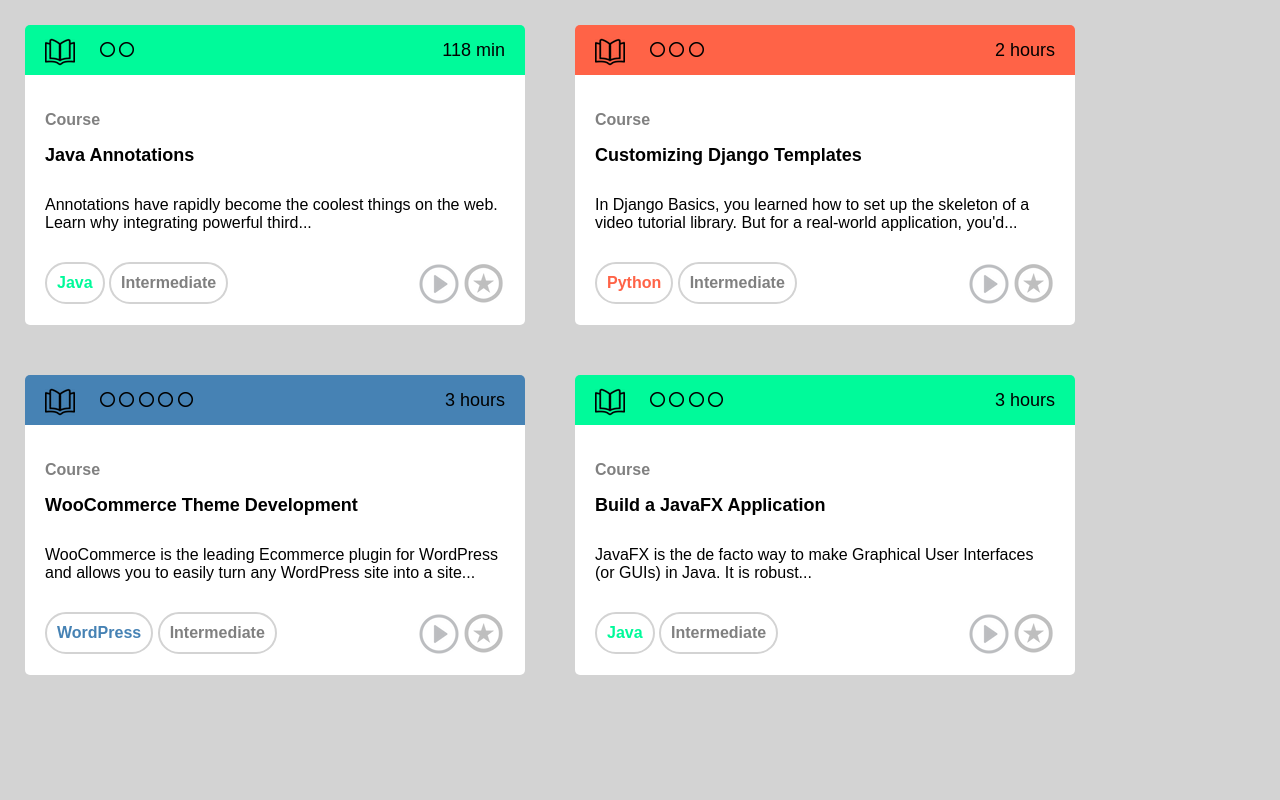
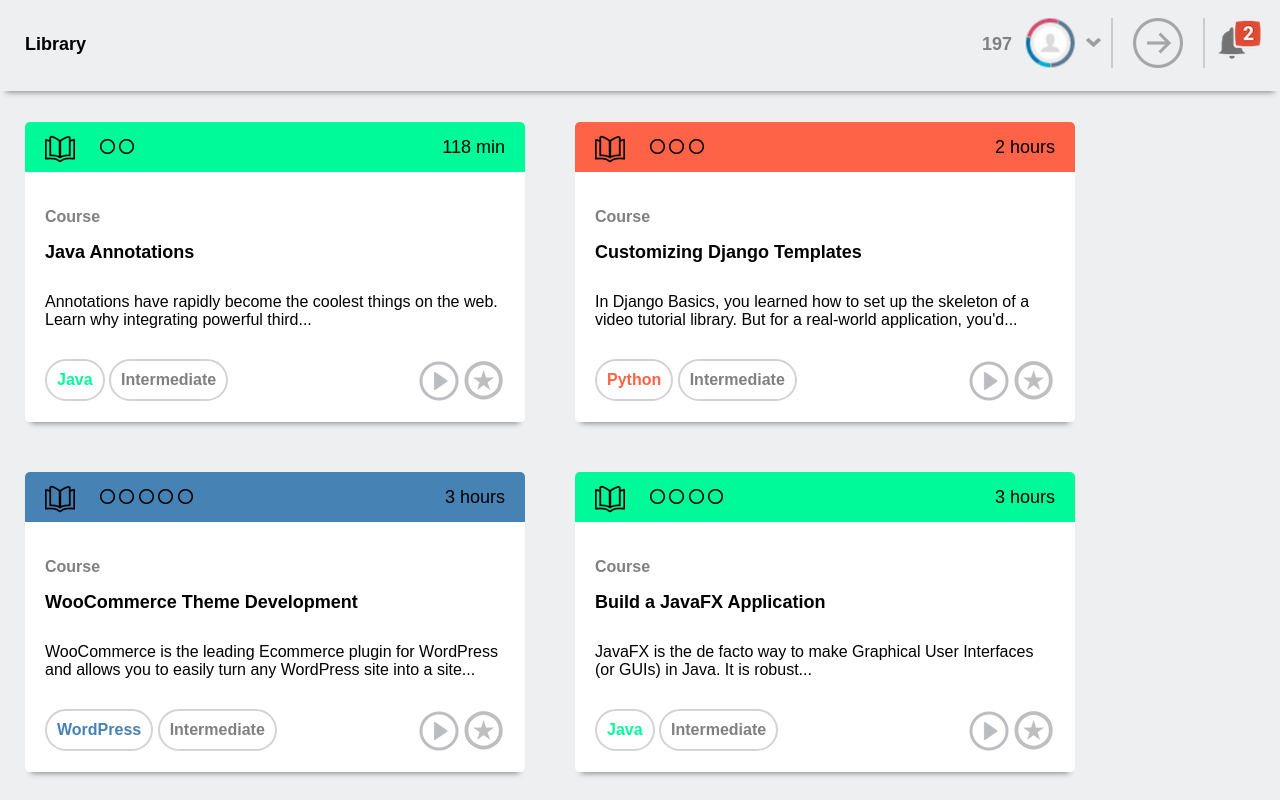
Before and after one commit to nedfaulhaber/treehouse-replica, a plain HTML site: page index.html in a window 1280 px wide. Drawn offline with Linux system fonts and the light colour scheme.

Commit message:
finish nav bar

```diff
--- a/css/styles.css
+++ b/css/styles.css
@@ -13,7 +13,77 @@ html body{
 }
 
 body {
-  background-color: lightgrey;
+  background-color: #edeff0;
+}
+.cf{
+  clear: both;
+}
+
+.nav-bar {
+  margin-top: -9px;
+  position: relative;
+  height: 100px;
+  box-shadow: 0 7px 6px -6px grey;
+}
+
+.right-nav{
+  float: right;
+}
+
+.point-count {
+  margin-top: 43px;
+  margin-bottom: 42px;
+  float: left;
+  padding-right: 10px;
+  color: grey;
+  font-weight: bold;
+  font-size: 18px;
+}
+
+.user{
+  margin-top: 22px;
+  margin-bottom: 21px;
+  float: left;
+  padding-right: 10px;
+}
+.caret{
+  margin-top: 47px;
+  margin-bottom: 44px;
+  float: left;
+  padding-right: 10px;
+  opacity: .6;
+}
+.arrow{
+  margin-top: 27px;
+  margin-bottom: 21px;
+  float: left;
+  opacity: 0.3;
+  padding-left: 20px;
+  padding-right: 20px;
+  border-left: 2px solid grey;
+  border-right: 2px solid grey;
+}
+.notification{
+  margin-top: 22px;
+  margin-bottom: 21px;
+  float: left;
+  padding-right: 10px;
+}
+
+.location {
+  float: left;
+  margin-left: 25px;
+  font-size: 18px;
+  font-weight: bold;
+  margin-top: 43px;
+  margin-bottom: 42px;
+}
+
+.all-tiles {
+  display: block;
+  margin-left: auto;
+  margin-right: auto;
+  width: 100%;
 }
 
 .course-tile {
@@ -22,6 +92,7 @@ body {
   position: relative;
   float: left;
   margin: 25px;
+  box-shadow: 0 7px 6px -6px grey;
 }
 
 .tile-header {
@@ -47,6 +118,18 @@ body {
   position: absolute;
 }
 
+/*.scratch-dot{
+  border-style: solid;
+  border-radius: 50%;
+  border-width: 2px;
+  border-color: white;
+  width: 15px;
+  height: 15px;
+  float: left;
+}*/
+/*.dot {
+  float: left;
+}*/
 .dot-list {
   padding-left: 75px;
   padding-top: 17px;
--- a/index.html
+++ b/index.html
@@ -7,10 +7,28 @@
   </head>
   <body>
 
+    <!-- Nav Bar -->
+    <div class="nav-bar">
+      <p class="location">Library</p>
+      <div class="right-nav">
+        <p class="point-count">197</p>
+        <img class="user" src="img/user.png">
+        <img class="caret" src="img/caret-down-grey.png">
+        <img class="arrow" src="img/arrow-circle-outline.png">
+        <img class="notification" src="img/notification-icon.png">
+      </div>
+    </div>
+
+
+
+    <div class="cf"></div>
+
+    <div class="all-tiles">
       <!-- Course Div 1 -->
       <div class="course-tile">
         <div class="tile-header" id="header1">
           <div class="dot-list">
+            <!-- <div class="scratch-dot"></div> -->
             <img class="dot" src="img/circle.png" alt="empty circle"/>
             <img class="dot" src="img/circle.png" alt="empty circle"/>
           </div>
@@ -118,6 +136,7 @@
         </div>
         </div>
       </div>
+    </div>
 
 
 
```
Also changed, not shown: img/arrow-circle-outline.png (added), img/caret-down-grey.png (added), img/notification-icon.png (added), img/user.png (added). Lines whose indentation alone changed are shown as unchanged.
